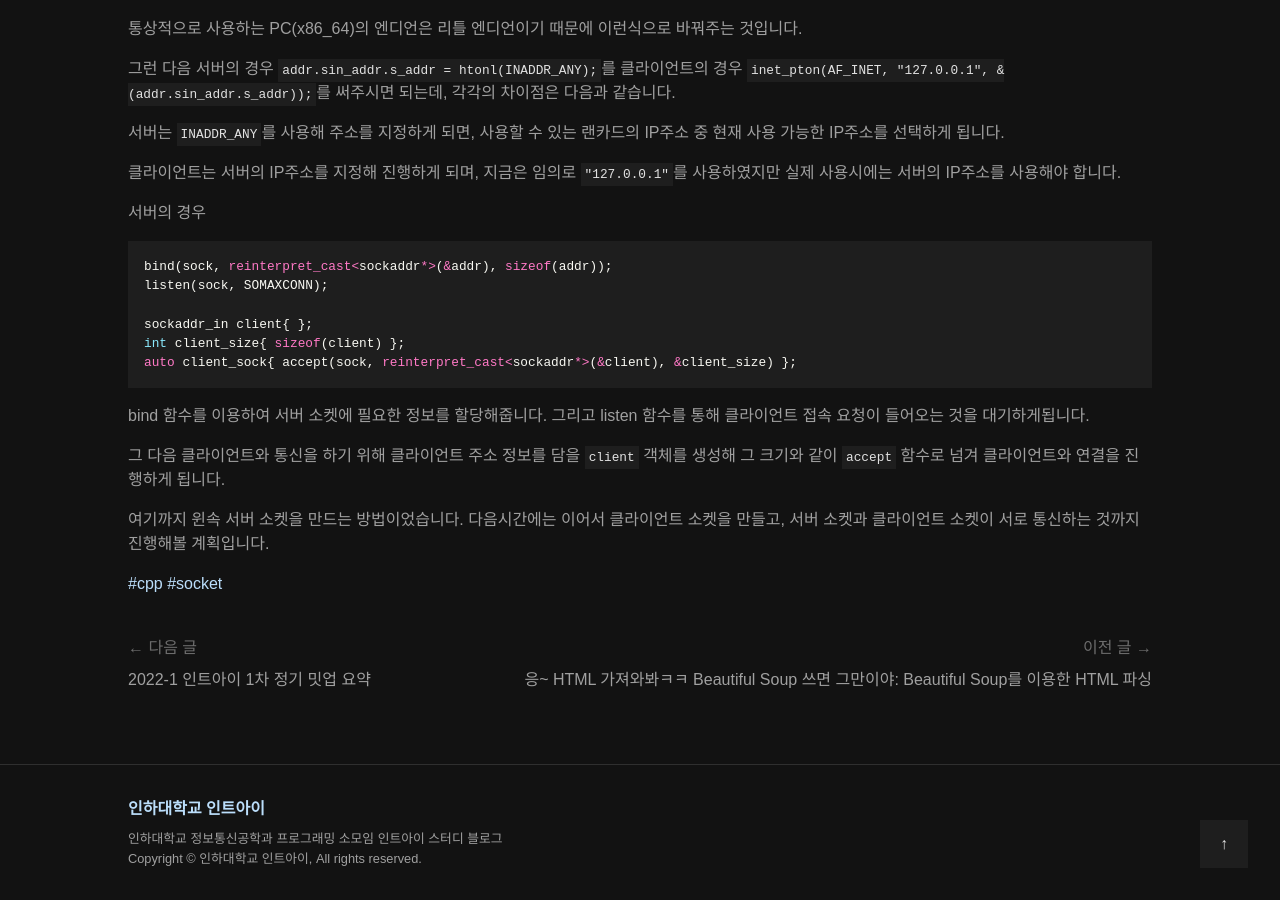
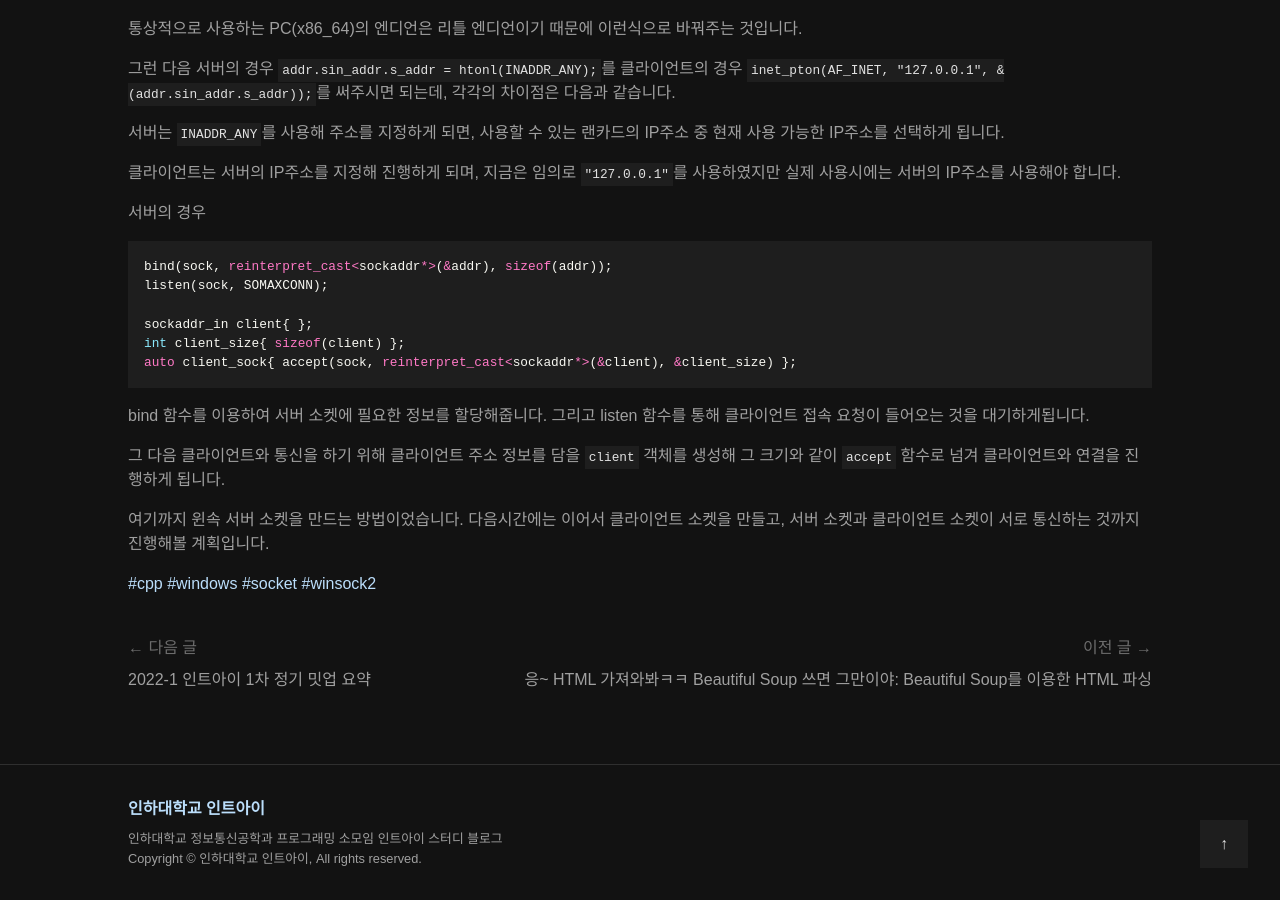
Before and after one commit to int-i/int-i.github.io, a Jekyll site: the page built from _posts/2022-03-24-socket.md, in a window 1280 px wide and 900 px high, scrolled down 1958 px. Built offline with Jekyll 4.4.1, drawn with Linux system fonts in a browser that asks for light colours; some web fonts are replaced; a script that is not in the unit is left out; comment, search, counter and statistics services are not loaded.

```diff
--- a/_posts/2022-03-24-socket.md
+++ b/_posts/2022-03-24-socket.md
@@ -2,8 +2,8 @@
 title: "윈도우 소켓? 그게 뭔데? 먹는거야?"
 date: 2022-03-24
 author: yt4307
-category: retrospective
-tags: [cpp, socket]
+category: cpp
+tags: [cpp, windows, socket, winsock2]
 ---
 
 C++를 사용해 간단한 통신용 프로그램을 짠다고 가정해봅시다.
```
